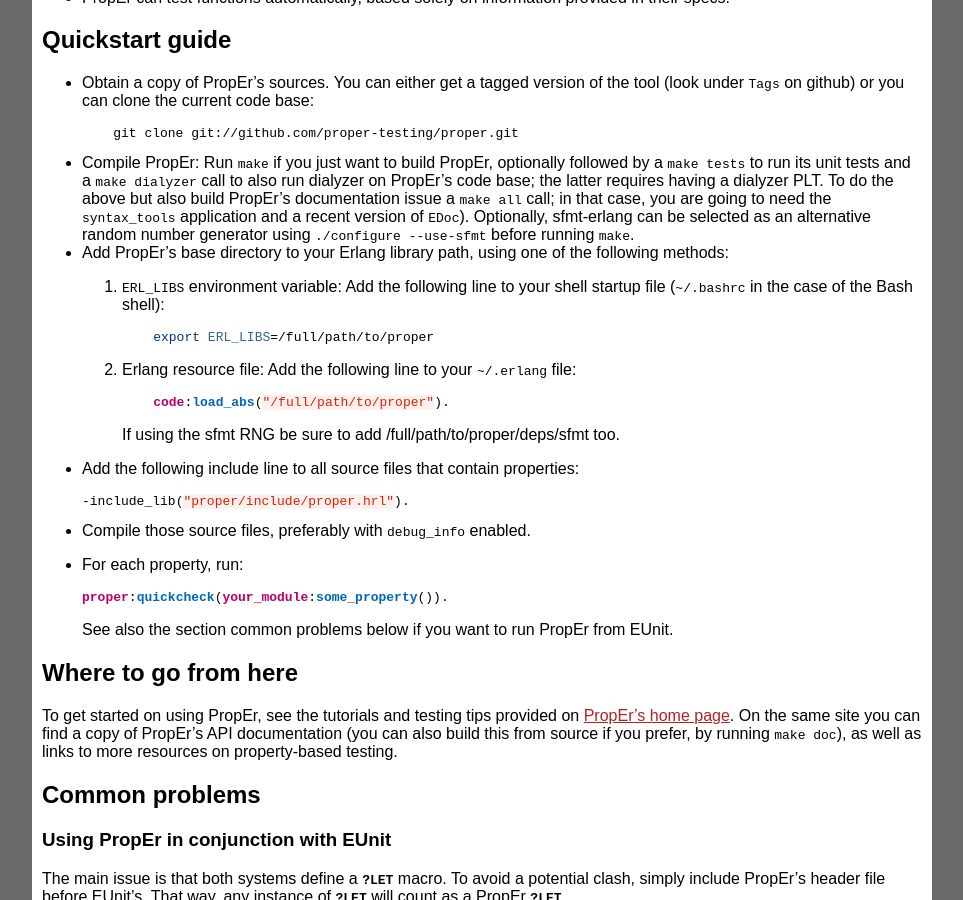
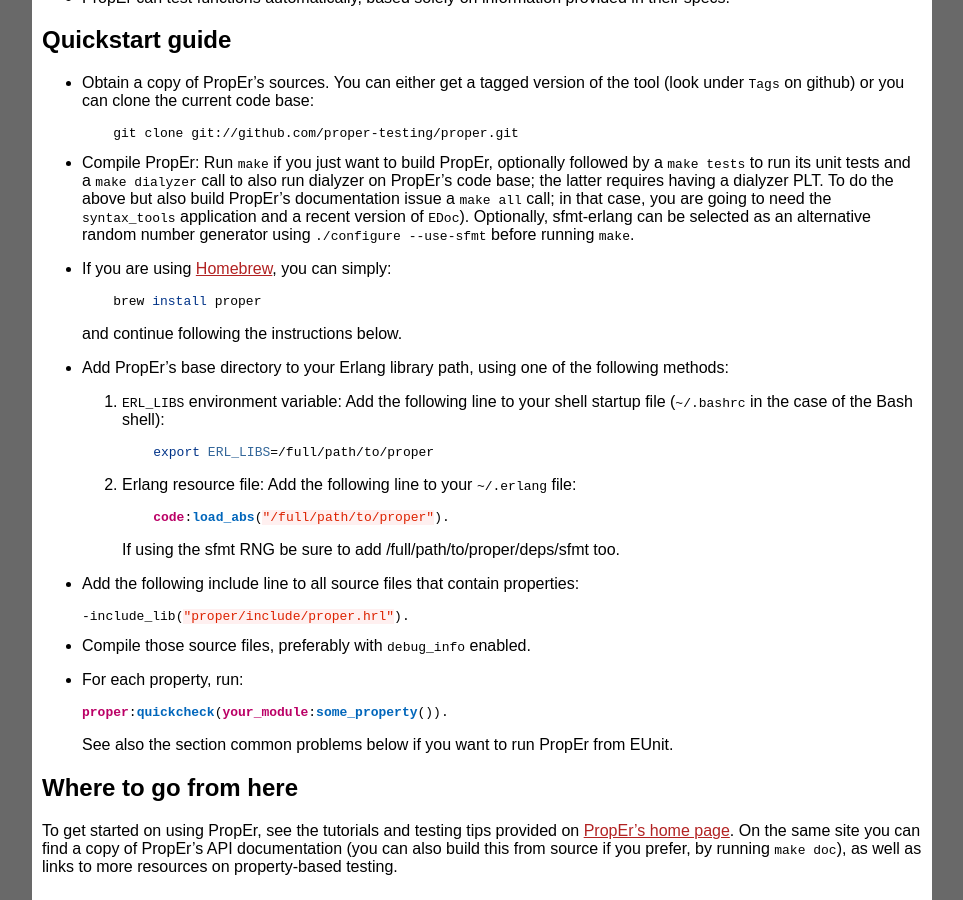
Before and after one commit to proper-testing/proper-testing.github.io, a Jekyll site: the page built from userguide.md, in a window 1280 px wide and 900 px high, scrolled down 1331 px. Shown: the whole window, without its empty margins (158-1121 px from the left). Built offline with Jekyll 4.4.1, drawn with Linux system fonts in a browser that asks for light colours.

Commit message:
Add Homebrew installation instuctions

````diff
--- a/userguide.md
+++ b/userguide.md
@@ -101,6 +101,12 @@
     application and a recent version of `EDoc`).
     Optionally, sfmt-erlang can be selected as an alternative random number
     generator using `./configure --use-sfmt` before running `make`.
+*   If you are using [Homebrew](https://brew.sh), you can simply:
+
+    ```shell
+        brew install proper
+    ```
+    and continue following the instructions below.
 *   Add PropEr's base directory to your Erlang library path, using one of the
     following methods:
     1.   `ERL_LIBS` environment variable: Add the following line to your shell
````
